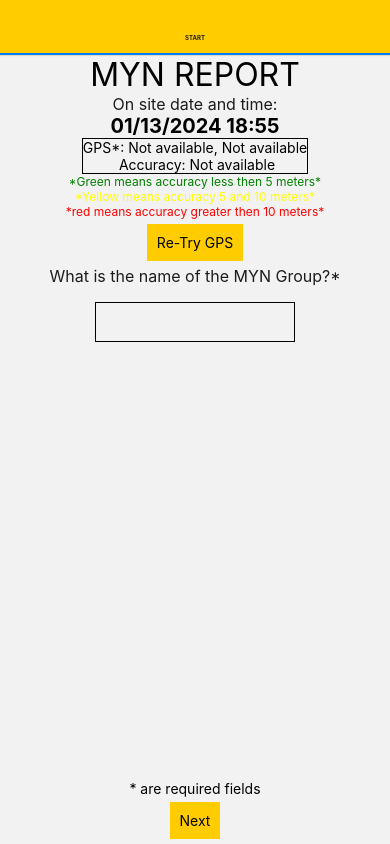
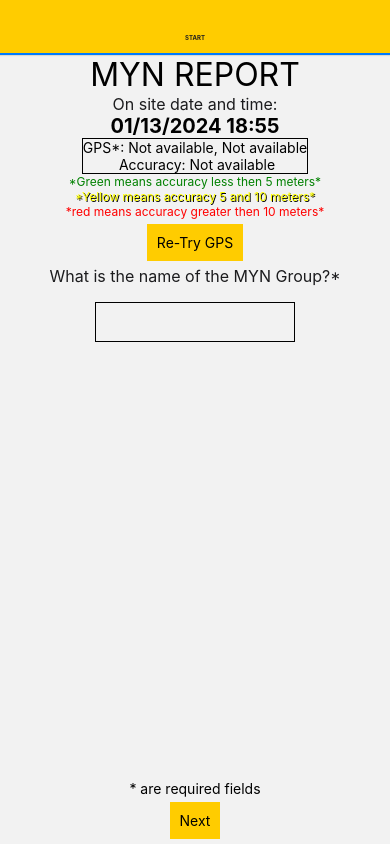
Before and after one commit to amansharma96/SER401Team15, a React Native app in the folder EmergencyDataCollectionApp/: screen /MYNReportNavigation in a window 390 px wide. Built offline with nearby package versions, Linux system fonts and the light colour scheme; what expo-sqlite would draw is missing.

Commit message:
Made minor fixes based on sponser feedback

```diff
--- a/EmergencyDataCollectionApp/src/screens/MYN/MYNReportAnimals.js
+++ b/EmergencyDataCollectionApp/src/screens/MYN/MYNReportAnimals.js
@@ -103,7 +103,13 @@ const MYNReportAnimals = ({ addVisibleTab }) => {
           <View style={styles.dropdownContainer}>
             <Text>Animal Status*</Text>
             <MultiSelect
+              selectedTextStyle={styles.MultiSelectedTextStyle}
               style={[styles.dropdown]}
+              selectedStyle={styles.selectedStyle}
+              selectedTextProps={{
+                style: { color: "green", fontStyle: "italic" },
+                numberOfLines: 1,
+              }}
               data={AnimalStatus}
               labelField="label"
               valueField="value"
--- a/EmergencyDataCollectionApp/src/screens/MYN/MYNReprotEnd.js
+++ b/EmergencyDataCollectionApp/src/screens/MYN/MYNReprotEnd.js
@@ -136,22 +136,20 @@ const MYNReprotEnd = ({ addVisibleTab }) => {
           title="Upload/take image"
           onPress={imageLogic}
         />
-        <View style={styles.buttonContainer}>
+        <View style={styles.imageContainer}>
           {selectedImages.length > 0 && (
             <FlatList
               data={selectedImages}
               keyExtractor={(item, index) => index.toString()}
               renderItem={({ item, index }) => (
                 <TouchableOpacity onPress={() => removeImage(index)}>
-                  <View style={{ flexDirection: "row", alignItems: "center" }}>
-                    <Image
-                      source={{ uri: item.uri }}
-                      style={{ width: 50, height: 50, margin: 5 }}
-                    />
+                  <View style={styles.imageItem}>
+                    <Image source={{ uri: item.uri }} style={styles.image} />
                     <Text>{item.fileName}</Text>
                   </View>
                 </TouchableOpacity>
               )}
+              numColumns={4}
             />
           )}
         </View>
--- a/EmergencyDataCollectionApp/src/screens/MYN/styles.js
+++ b/EmergencyDataCollectionApp/src/screens/MYN/styles.js
@@ -43,9 +43,11 @@ const styles = StyleSheet.create({
     borderWidth: 1,
     padding: 10,
     width: 300,
+    alignItems: 'center',
   },
   dropdownContainer: {
     marginTop: 20,
+    alignItems:'center',
   },
   dropdownSmall: {
     borderColor: "black",
@@ -145,6 +147,9 @@ const styles = StyleSheet.create({
   },
   accuracyYellow: {
     color: "yellow",
+    textShadowColor: 'black',
+    textShadowOffset: { width: 1, height: 1 },
+    textShadowRadius: .5,
   },
   accuracyRed: {
     color: "red",
@@ -152,6 +157,30 @@ const styles = StyleSheet.create({
   accuracyBlack: {
     color: "black",
   },
+  imageContainer: {
+    height: 150,
+    width: 300,
+    marginTop: 10,
+    borderColor: 'gray',
+    borderWidth: 1,
+  },
+  imageItem: {
+    flexDirection: "column",
+    alignItems: "center",
+    margin: 5,
+  },
+
+  image: {
+    width: 50,
+    height: 50,
+    margin: 5,
+  },
+  MultiSelectedTextStyle: {
+    fontSize: 10,
+  },
+  selectedStyle: {
+    borderRadius: 12,
+  },
 });
 
 export default styles;
```
Also changed, not shown: 1 other file (tests, documents, lock files or other folders).
